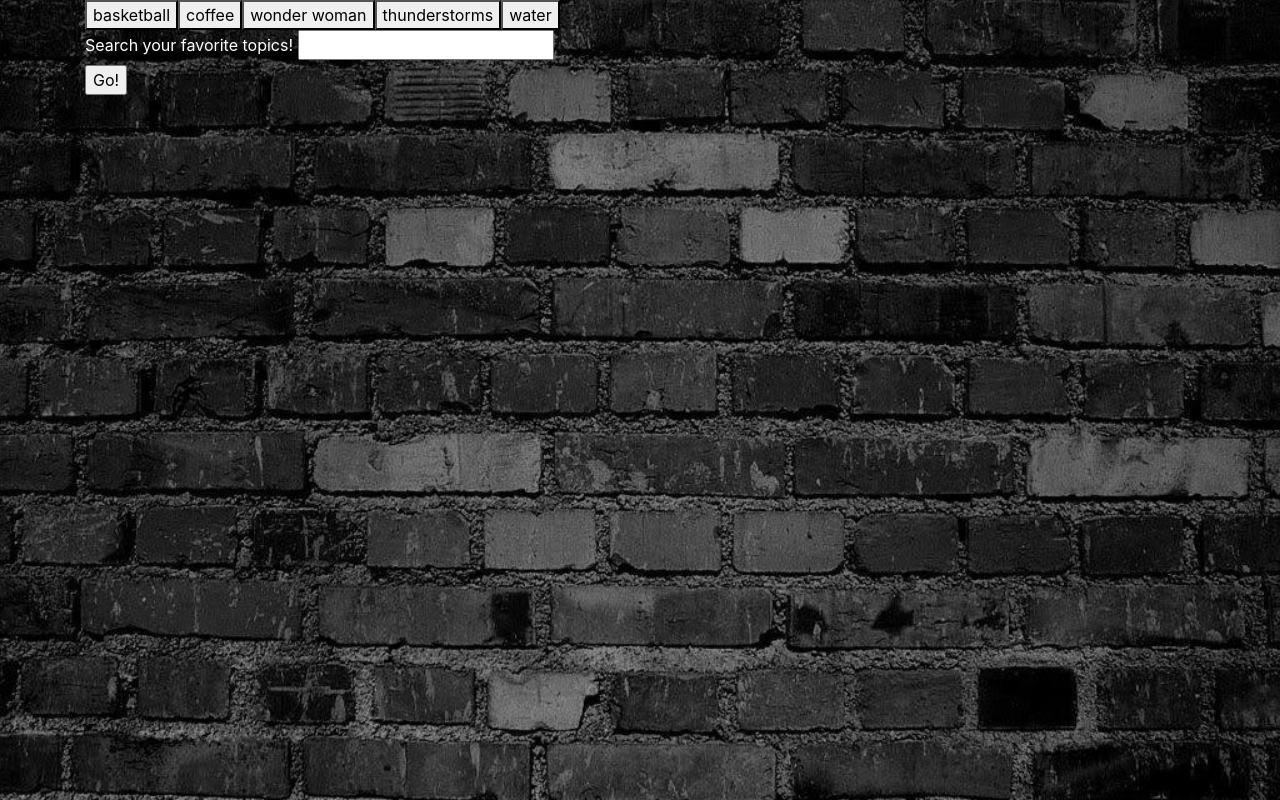
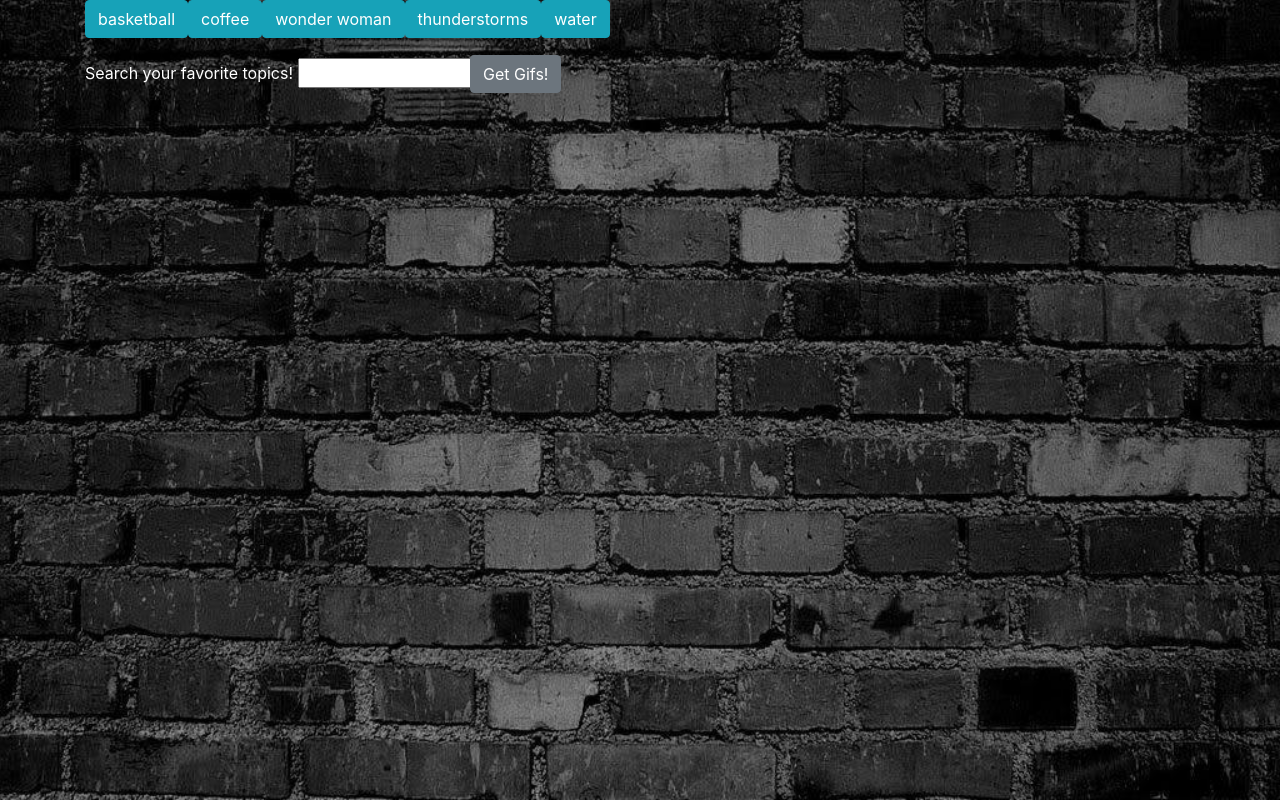
Before and after one commit to jordanbrooke93/GifTastic, a plain HTML site: page index.html in a window 1280 px wide. Drawn offline with nearby package versions, Linux system fonts and the light colour scheme.

Commit message:
added styling

```diff
--- a/index.html
+++ b/index.html
@@ -14,6 +14,7 @@
     <div class="container">
         <!-- searches will go here -->
         <div id="all-searches"></div>
+        <div class="search-bar">
             <div class="row">
                 <div class="col">
                     <form class="searches" id="search-form">
@@ -21,10 +22,11 @@
                         <input type="text" id="search-input"><br>
                 </div>
             </div>
-
+        </div>
         <div class="row">
             <div class="col">
-                <input id="add-search" type="submit" value="Go!">
+                <input id="add-search" type="submit" class="btn btn-secondary" value="Get Gifs!">
+                <!-- <button type="button" id="add-search" class="btn btn-secondary">Get Gifs!</button> -->
                 </form>
             </div>
         </div>
--- a/javascript.js
+++ b/javascript.js
@@ -24,7 +24,11 @@ function displayGifs() {
             image.attr("src", requested[y].images.fixed_height.url)
             gifDiv.append(image)
             $("#gifs-appear-here").prepend(image)
-             $(image).text(rating)
+            $("#gifs-appear-here").prepend("Rating " + rating)
+            $("#gifs-appear-here").css({
+                color: "white"
+            });
+
         }
     })
 }
@@ -36,7 +40,7 @@ function renderButtons() {
     // create for loop to loop through topics
     for (var i = 0; i < topics.length; i++) {
         // dynamically create buttons for each topic in the array
-        var b = $("<button>");
+        var b = $("<button type='button' class='btn btn-info'>")
         // add a class - .addclass
         b.addClass("topic");
         // add attribute .attr
@@ -44,7 +48,7 @@ function renderButtons() {
         // give the buttons text from the topic in the array- .text(topics[i])
         b.text(topics[i]);
         // add button to the html all-searches.append(b)
-        $("#all-searches").append(b);
+        $("#all-searches").append($(b));
     }
 }
 
@@ -58,7 +62,7 @@ $("#add-search").on("click", function (event) {
     topics.push(topic);
     // call renderButtons();
     renderButtons();
-})
+});
 
 $(document).on("click", ".topic", displayGifs);
 
--- a/style.css
+++ b/style.css
@@ -7,3 +7,11 @@ body {
 .searches {
     color: white;
 }
+.search-bar {
+    margin-top: 20px;
+}
+
+#add-search {
+    margin-left: 385px;
+    margin-top: -65px;
+}
```
Also changed, not shown: 1 other file. Lines whose indentation alone changed are shown as unchanged.
